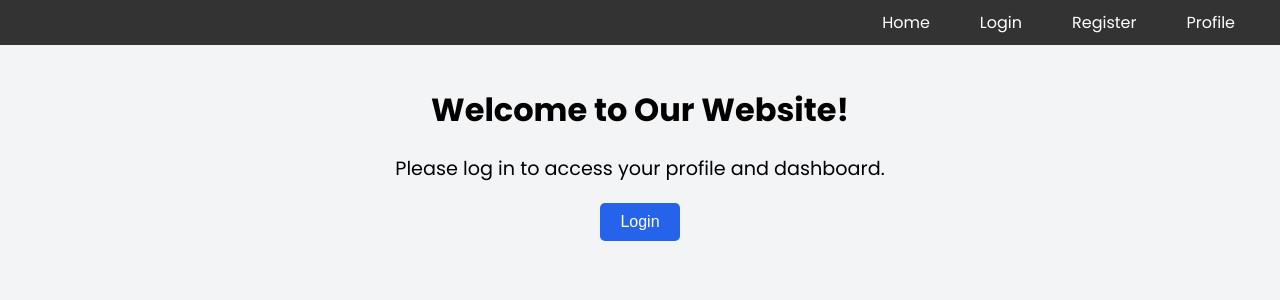
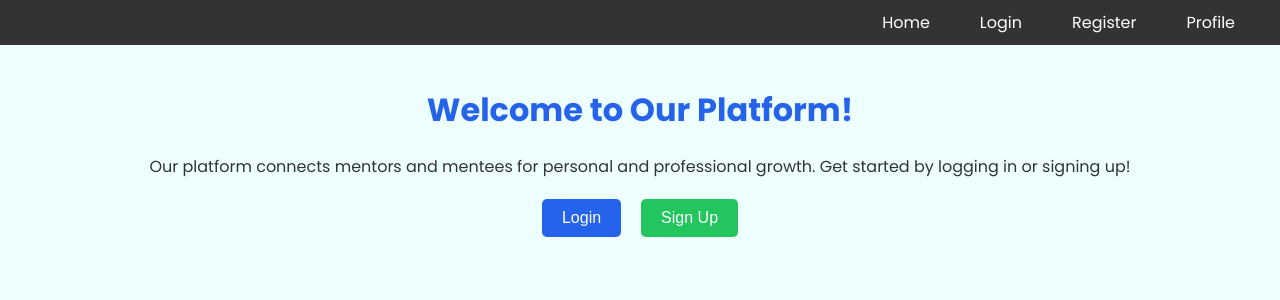
Before and after one commit to coder-mahi/adviseway_react, a React (Create React App) app: page / in a window 1280 px wide. Shown: the top 300 px of the page. Built offline with nearby package versions, Linux system fonts and the light colour scheme.

Commit message:
6 changes

```diff
--- a/package.json
+++ b/package.json
@@ -13,7 +13,7 @@
     "mysql2": "^3.11.4",
     "react": "^18.3.1",
     "react-dom": "^18.3.1",
-    "react-router-dom": "^6.25.1",
+    "react-router-dom": "^6.28.0",
     "react-scripts": "5.0.1",
     "web-vitals": "^2.1.4"
   },
--- a/src/auth/pages/Login.css
+++ b/src/auth/pages/Login.css
@@ -2,7 +2,7 @@
 body {
     margin: 0;
     font-family: 'Poppins', sans-serif;
-    background-color: #f3f4f6; /* Light gray background for the login page */
+    background-color: #eeffff; /* Light gray background for the login page */
   }
 
   /* Box Sizing */
--- a/src/auth/pages/Register.css
+++ b/src/auth/pages/Register.css
@@ -2,7 +2,7 @@
 body {
     margin: 0;
     font-family: 'Poppins', sans-serif;
-    background-color: #f3f4f6; /* Light gray background for the login page */
+    background-color: #eeffff; /* Light gray background for the login page */
   }
 
   /* Box Sizing */
--- a/src/components/common/Home.css
+++ b/src/components/common/Home.css
@@ -1,37 +1,51 @@
-.home-page {
+/* Home Page Styles */
+.home-container {
     text-align: center;
     padding: 20px;
+    font-family: 'Poppins', sans-serif;
+    background-color: #eeffff; /* Light gray background */
+    min-height: 100vh;
   }
 
-  .home-page h1 {
-    font-size: 2em;
+  .home-container h1 {
+    color: #2563eb;
     margin-bottom: 20px;
   }
 
-  .home-page p {
-    font-size: 1.2em;
+  .home-container p {
+    color: #333;
     margin-bottom: 20px;
   }
 
-  .home-page ul {
-    list-style: none;
-    padding: 0;
+  .button-container {
+    display: flex;
+    justify-content: center;
+    gap: 20px;
   }
 
-  .home-page li {
-    margin: 10px 0;
+  .login-button, .signup-button {
+    padding: 10px 20px;
+    font-size: 16px;
+    border-radius: 5px;
+    cursor: pointer;
+    border: none;
+    transition: background-color 0.3s ease;
   }
 
-  .home-page button {
-    padding: 10px 20px;
+  .login-button {
     background-color: #2563eb;
     color: white;
-    border: none;
-    border-radius: 5px;
-    cursor: pointer;
-    font-size: 1em;
   }
 
-  .home-page button:hover {
+  .login-button:hover {
     background-color: #1d4ed8;
   }
+
+  .signup-button {
+    background-color: #22c55e;
+    color: white;
+  }
+
+  .signup-button:hover {
+    background-color: #16a34a;
+  }
--- a/src/components/common/Home.js
+++ b/src/components/common/Home.js
@@ -1,46 +1,54 @@
-import React, { useState } from 'react';
-import { Link } from 'react-router-dom';
-import "./Home.css";
+import React, { useState, useEffect } from 'react';
+import { useNavigate } from 'react-router-dom'; // Use useNavigate for navigation
+import './Home.css'; // Optional: Import CSS for styling if required
 
-function Home() {
-  const [isLoggedIn, setIsLoggedIn] = useState(false);
+const Home = () => {
+  const [user, setUser] = useState(null);
+  const navigate = useNavigate(); // For navigation
 
-  const handleLogin = () => {
-    setIsLoggedIn(true);
-  };
+  useEffect(() => {
+    // Simulate checking if user is logged in (Replace this with actual authentication logic)
+    const loggedInUser = JSON.parse(localStorage.getItem("loggedInUser")); // Check if there's a logged-in user in local storage
 
-  const handleLogout = () => {
-    setIsLoggedIn(false);
-  };
+    if (loggedInUser) {
+      setUser(loggedInUser);
+    }
+  }, []);
 
+  // If the user is not logged in, show the login/signup buttons
+  if (!user) {
+    return (
+      <div className="home-container">
+        <h1>Welcome to Our Platform!</h1>
+        <p>
+          Our platform connects mentors and mentees for personal and professional growth. Get started by logging in or signing up!
+        </p>
+        <div className="button-container">
+          <button
+            className="login-button"
+            onClick={() => navigate('/login')} // Navigate to login page
+          >
+            Login
+          </button>
+          <button
+            className="signup-button"
+            onClick={() => navigate('/register')} // Navigate to signup page
+          >
+            Sign Up
+          </button>
+        </div>
+      </div>
+    );
+  }
+
+  // If the user is logged in, show their details (This is a placeholder for after login)
   return (
-    <div className="home-page">
-      {isLoggedIn ? (
-        <div>
-          <h1>Welcome Back, User!</h1>
-          <p>We're glad to see you again. Here are some options for you:</p>
-          <ul>
-            <li>
-              <Link to="/profile">Go to Profile</Link>
-            </li>
-            <li>
-              <Link to="/dashboard">Go to Dashboard</Link>
-            </li>
-            <li>
-              <button onClick={handleLogout}>Logout
-                </button>
-            </li>
-          </ul>
-        </div>
-      ) : (
-        <div>
-          <h1>Welcome to Our Website!</h1>
-          <p>Please log in to access your profile and dashboard.</p>
-          <button onClick={handleLogin}>Login</button>
-        </div>
-      )}
+    <div className="home-container">
+      <h1>Welcome Back, {user.name}</h1>
+      <p>Email: {user.email}</p>
+      <p>Role: {user.role}</p>
     </div>
   );
-}
+};
 
 export default Home;
--- a/src/components/common/Profile.js
+++ b/src/components/common/Profile.js
@@ -1,29 +1,50 @@
 import React, { useEffect, useState } from 'react';
+import { useNavigate } from 'react-router-dom'; // Use useNavigate instead of useHistory
 import './Profile.css'; // Optional: Import CSS for styling if required.
 
 const Profile = () => {
   const [user, setUser] = useState(null);
+  const navigate = useNavigate(); // For navigation
 
   useEffect(() => {
     // Simulate fetching user data. Replace this with an actual API call.
     const fetchUser = async () => {
-      // Example of a hardcoded user object
-      const loggedInUser = {
-        id: 1,
-        name: 'Mahesh Shinde',
-        email: 'maheshshinde9100@gmail.com',
-        role: 'mentor', // Replace with 'admin', 'mentee', or other roles as needed.
-      };
-      setUser(loggedInUser);
+      // Example of a hardcoded user object for logged-in users
+      const loggedInUser = JSON.parse(localStorage.getItem("loggedInUser")); // Replace with your actual logic
+
+      if (loggedInUser) {
+        setUser(loggedInUser);
+      }
     };
 
     fetchUser();
   }, []);
 
   if (!user) {
-    return <p>Loading profile...</p>;
+    return (
+      <div className="profile-container">
+        <h1>Welcome to Our Platform!</h1>
+        <p>Our platform helps you connect with mentors and mentees for personal and professional growth.</p>
+        <p>Get started by logging in or signing up!</p>
+        <div>
+          <button
+            className="login-button"
+            onClick={() => navigate('/login')} // Navigate to the login page
+          >
+            Login
+          </button>
+          <button
+            className="signup-button"
+            onClick={() => navigate('/signup')} // Navigate to the signup page
+          >
+            Sign Up
+          </button>
+        </div>
+      </div>
+    );
   }
 
+  // If the user is logged in, show their profile details
   return (
     <div className="profile-container">
       <h1>Welcome, {user.name}</h1>
@@ -33,8 +54,9 @@ const Profile = () => {
         className="logout-button"
         onClick={() => {
           // Clear user session and redirect to login
+          localStorage.removeItem("loggedInUser"); // Remove logged-in user data from storage
           setUser(null);
-          window.location.href = '/login';
+          navigate('/login'); // Redirect to login page
         }}
       >
         Logout
```
Also changed, not shown: 1 other file (tests, documents, lock files or other folders).
